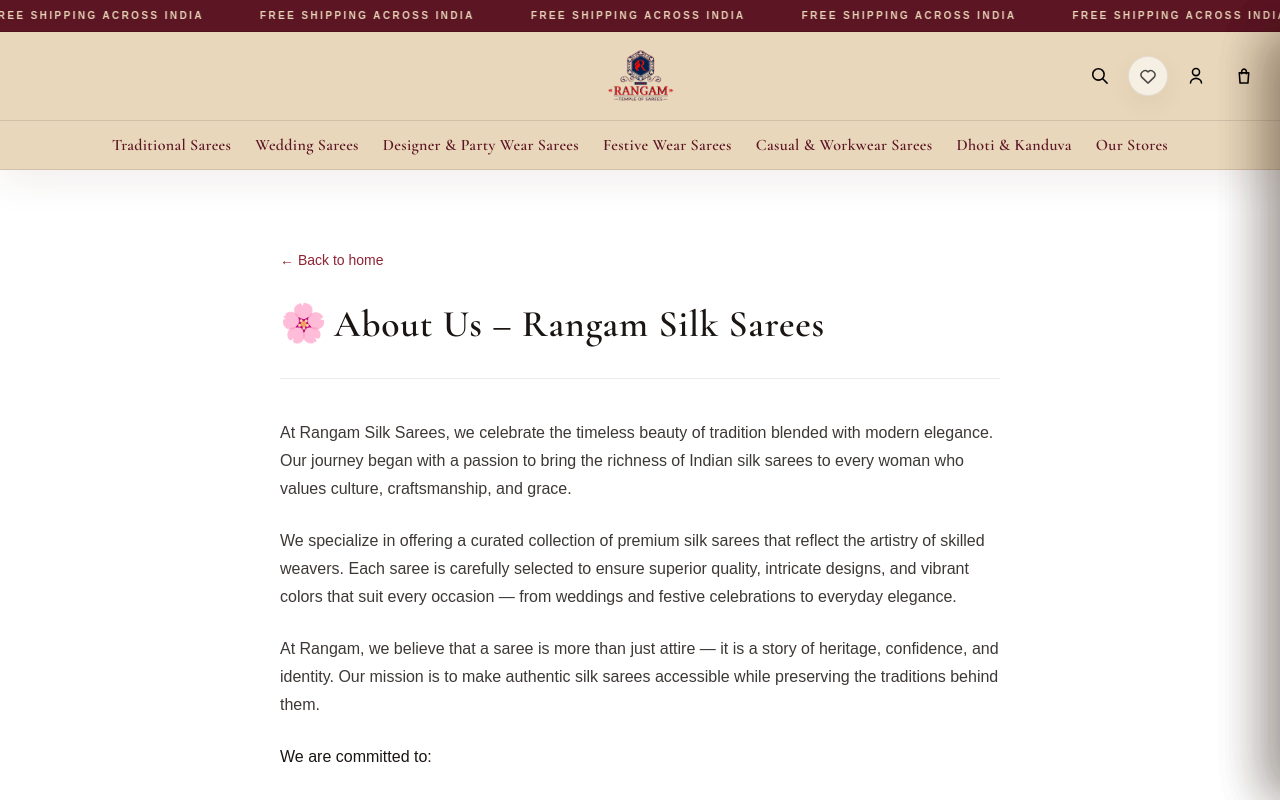
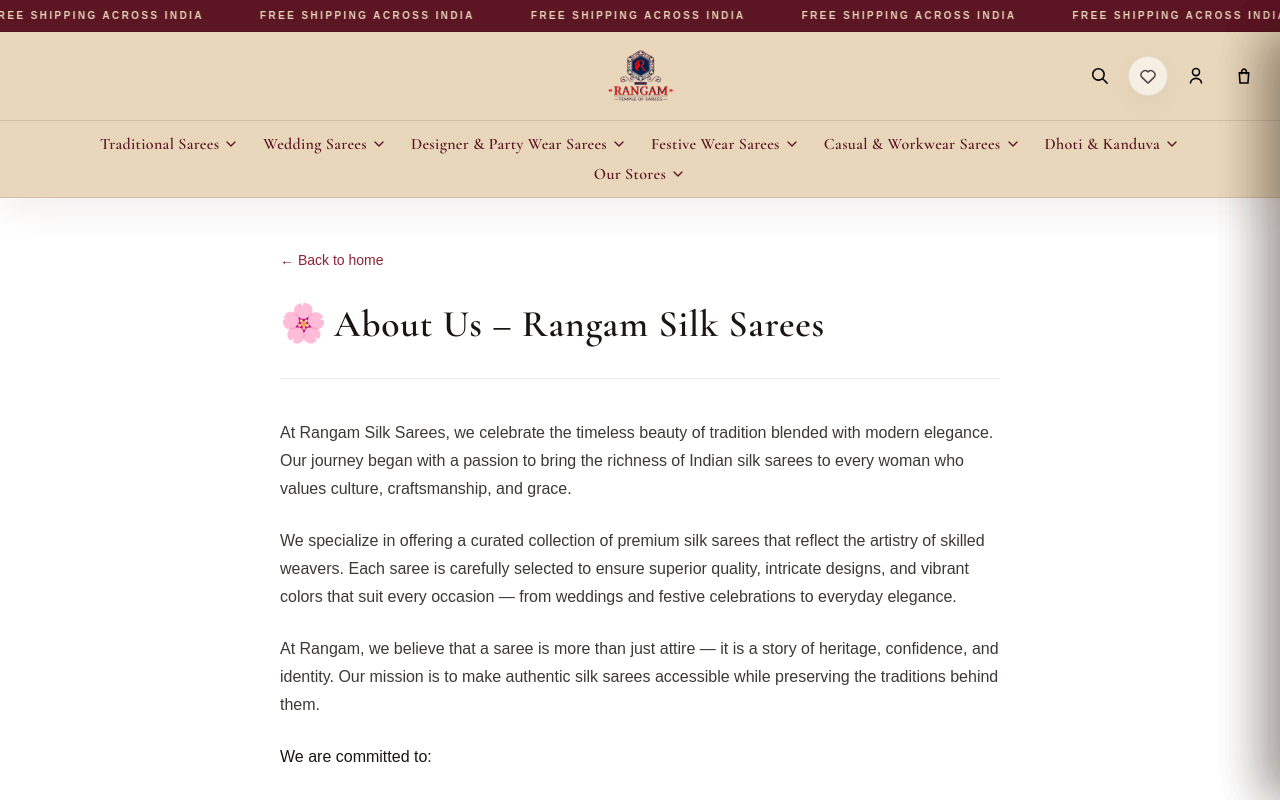
Before and after one commit to shraddhaWorks/saree-ecommarce, a Next.js app: page /about in a window 1280 px wide. Shown: the top 800 px of the page. Built offline with nearby package versions, Linux system fonts and the light colour scheme.

Commit message:
chnaged hover to click menu butons

```diff
--- a/components/navbar/main-navigation.tsx
+++ b/components/navbar/main-navigation.tsx
@@ -6,6 +6,7 @@ import { useMemo, useState } from "react";
 import { resolveMenuItemHref } from "@/components/navbar/menu/resolve-menu-href";
 
 import { getNavMegaItems, resolveMegaPreviewHref } from "./nav-mega-items";
+import { ChevronDown } from "lucide-react";
 
 export function MainNavigation() {
   const [openLabel, setOpenLabel] = useState<string | null>(null);
@@ -16,7 +17,7 @@ export function MainNavigation() {
     <nav
       aria-label="Primary"
       className="relative hidden w-full justify-center overflow-visible lg:flex"
-      onMouseLeave={() => setOpenLabel(null)}
+
     >
       <div className="w-full overflow-visible">
         <ul className="flex w-full flex-wrap items-center justify-center gap-x-6 gap-y-2 px-4 2xl:gap-x-8">
@@ -25,15 +26,34 @@ export function MainNavigation() {
               <li
                 key={item.href}
                 className="relative shrink-0"
-                onMouseEnter={() => setOpenLabel(item.label)}
+
               >
+
                 <Link
                   href={item.href}
-                  onClick={() => setOpenLabel(null)}
-                  className="whitespace-nowrap font-serif-royal text-center text-[15px] font-semibold leading-snug tracking-[0.02em] text-[var(--announcement-maroon)] transition-colors hover:text-accent xl:text-[16px] 2xl:text-[17px]"
+                  onClick={(e) => {
+                    if (item.children.length > 0) {
+                      e.preventDefault(); // stop navigation
+                      setOpenLabel((prev) =>
+                        prev === item.label ? null : item.label
+                      );
+                    } else {
+                      setOpenLabel(null);
+                    }
+                  }}
+                  className="whitespace-nowrap font-serif-royal text-center text-[15px] font-semibold leading-snug tracking-[0.02em] text-[var(--announcement-maroon)] transition-colors hover:text-accent xl:text-[16px] 2xl:text-[17px] py-0 flex items-center gap-1"
                 >
                   {item.label}
+
+                  {item.children.length > 0 && (
+                    <ChevronDown
+                      size={16}
+                      className={`transition-transform duration-200 ${openLabel === item.label ? "rotate-180" : ""
+                        }`}
+                    />
+                  )}
                 </Link>
+
               </li>
             );
           })}
--- a/components/navbar/nav-mega-items.ts
+++ b/components/navbar/nav-mega-items.ts
@@ -29,13 +29,13 @@ const previewByLabel: Record<string, [MegaPreview, MegaPreview]> = {
       title: "Bridal Sarees",
       subtitle: "Grand silhouettes for the big day",
       imageUrl:
-        "https://images.unsplash.com/photo-1619378607490-6f2f7ef5a8b5?auto=format&fit=crop&w=1200&q=80",
+        "https://kalanjali.com/cdn/shop/files/11141457-04006-001_1_389badac-37f1-40f6-9db5-b1847ed618a5.jpg?v=1754119962&width=360",
     },
     {
       title: "Reception Sarees",
       subtitle: "Evening elegance in silk",
       imageUrl:
-        "https://images.unsplash.com/photo-1620037086169-dcbd4f3f9474?auto=format&fit=crop&w=1200&q=80",
+        "https://kalanjali.com/cdn/shop/files/1412408754-VJ_1.jpg?v=1773820969&width=360",
     },
   ],
   "Designer & Party Wear Sarees": [
@@ -43,13 +43,13 @@ const previewByLabel: Record<string, [MegaPreview, MegaPreview]> = {
       title: "Organza Sarees",
       subtitle: "Statement looks for celebrations",
       imageUrl:
-        "https://images.unsplash.com/photo-1595459894258-3f3f0f2f1d36?auto=format&fit=crop&w=1200&q=80",
+        "https://kalanjali.com/cdn/shop/files/11157776-02002-001_1_5c9a943b-3d86-45bb-99f5-0f69a3f8fbb5.jpg?v=1766498343&width=360",
     },
     {
       title: "Zari Kota & Semi Kota Sarees",
       subtitle: "Modern drapes with rich detailing",
       imageUrl:
-        "https://images.unsplash.com/photo-1610030469668-3c4f6a7d2b09?auto=format&fit=crop&w=1200&q=80",
+        "https://kalanjali.com/cdn/shop/files/1212566545-HH_1_e488734b-c769-4589-b9b6-fb8c5af7398e.jpg?v=1771828431&width=360",
     },
   ],
   "Festive Wear Sarees": [
@@ -57,13 +57,13 @@ const previewByLabel: Record<string, [MegaPreview, MegaPreview]> = {
       title: "Ikkat Sarees",
       subtitle: "Bright tones and festive zari",
       imageUrl:
-        "https://images.unsplash.com/photo-1619378607490-6f2f7ef5a8b5?auto=format&fit=crop&w=1200&q=80",
+        "https://kalanjali.com/cdn/shop/files/1412380055-VJ_1_92c3e3eb-d58a-4cc8-8837-d47d38c6db6b.jpg?v=1756894920&width=360",
     },
     {
       title: "Bandini Sarees",
       subtitle: "Elegant silk for every function",
       imageUrl:
-        "https://images.unsplash.com/photo-1610189000046-7fcb6e9f8f63?auto=format&fit=crop&w=1200&q=80",
+        "https://kalanjali.com/cdn/shop/files/1412394001-VJ_1_c0d8536b-2ffb-4db2-8c1c-8ca81b059f62.jpg?v=1766378075&width=1512",
     },
   ],
   "Casual & Workwear Sarees": [
@@ -71,13 +71,13 @@ const previewByLabel: Record<string, [MegaPreview, MegaPreview]> = {
       title: "Georgette, Crepe, Satin & Chiffon Silk Sarees",
       subtitle: "Lightweight everyday styles",
       imageUrl:
-        "https://images.unsplash.com/photo-1625591340245-4f4a2f2b575f?auto=format&fit=crop&w=1200&q=80",
+        "https://kalanjali.com/cdn/shop/files/1412391973-VJ_1_9c21dfa0-ae9c-489f-9a2c-c27447b442ee.jpg?v=1764310117&width=360",
     },
     {
       title: "Khadi, Jute, Bhagalpur & Printed Sarees",
       subtitle: "Minimal, graceful office picks",
       imageUrl:
-        "https://images.unsplash.com/photo-1597983073493-88cd35cf93b0?auto=format&fit=crop&w=1200&q=80",
+        "https://kalanjali.com/cdn/shop/files/1212510044-JH_1_54c01311-9ffc-4b70-a8d8-39459477aa0d.jpg?v=1763266754&width=360",
     },
   ],
   "Dhoti & Kanduva": [
@@ -85,13 +85,13 @@ const previewByLabel: Record<string, [MegaPreview, MegaPreview]> = {
       title: "Silk Dhotis",
       subtitle: "Ceremonial classics in silk",
       imageUrl:
-        "https://images.unsplash.com/photo-1583391733981-76f0e35fa592?auto=format&fit=crop&w=1200&q=80",
+        "https://kalanjali.com/cdn/shop/files/1212602367-JH_1.jpg?v=1775907521&width=360",
     },
     {
       title: "Dhoti & Kanduva Sets",
       subtitle: "Traditional sets for occasions",
       imageUrl:
-        "https://images.unsplash.com/photo-1602211844066-d3bb556e983b?auto=format&fit=crop&w=1200&q=80",
+        "https://kalanjali.com/cdn/shop/files/1212474805-JH_1_1d0b3539-2e3a-4e49-b889-a127d6389436.jpg?v=1753330192&width=360",
     },
   ],
   "Our Stores": [
@@ -99,7 +99,7 @@ const previewByLabel: Record<string, [MegaPreview, MegaPreview]> = {
       title: "Visit Our Stores",
       subtitle: "Experience collections in person",
       imageUrl:
-        "https://images.unsplash.com/photo-1522312346375-d1a52e2b99b3?auto=format&fit=crop&w=1200&q=80",
+        "https://imgs.search.brave.com/Za17Byl91gmmoLk-SOs9ixHC5bpfQB1QRHW221pftVM/rs:fit:500:0:1:0/g:ce/aHR0cHM6Ly9tZWRp/YS5pc3RvY2twaG90/by5jb20vaWQvODkz/MjM4MjcvcGhvdG8v/aW5kaWFuLXNhcmVl/cy5qcGc_cz02MTJ4/NjEyJnc9MCZrPTIw/JmM9SVlDbEZua0tm/MFFpbk9EM0EweDdL/WFhNVFhJSTlWOUtC/QmV3TmpEcEZoTT0",
       href: "/stores",
     },
     {
```
